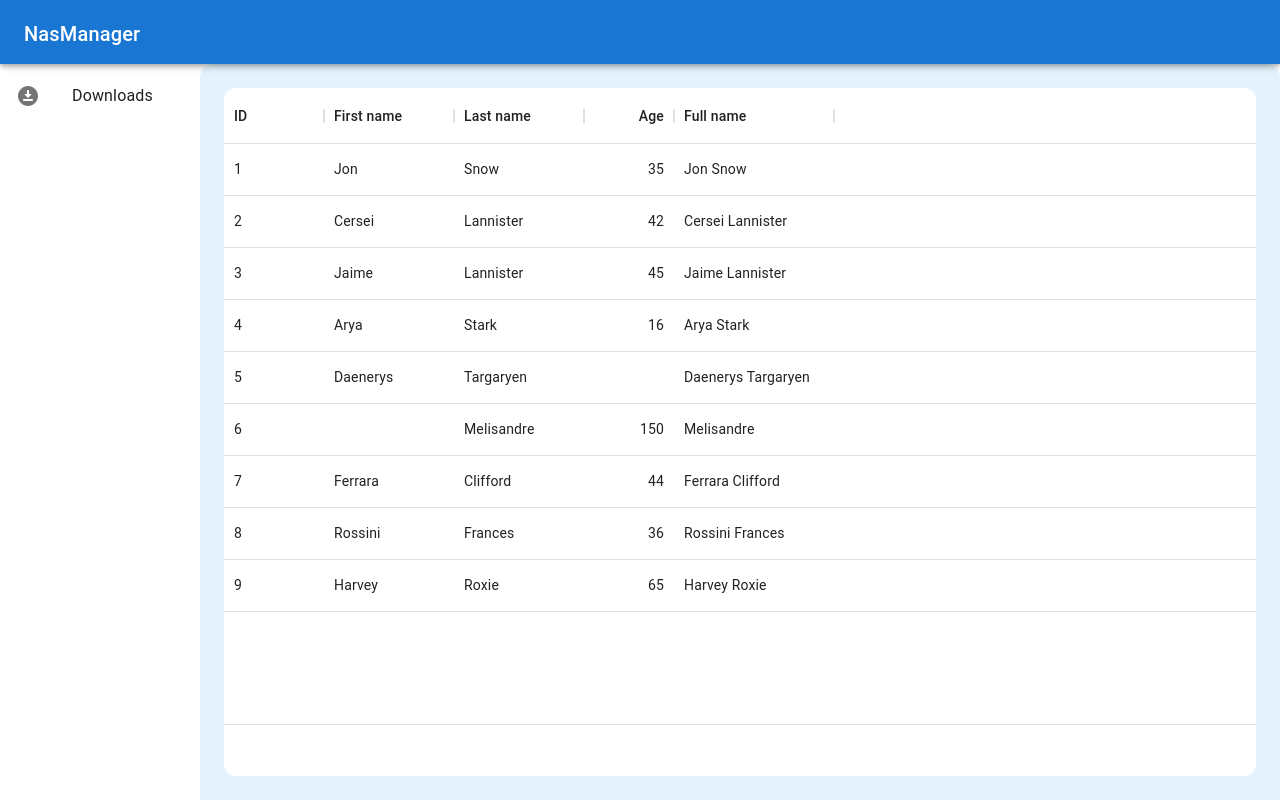
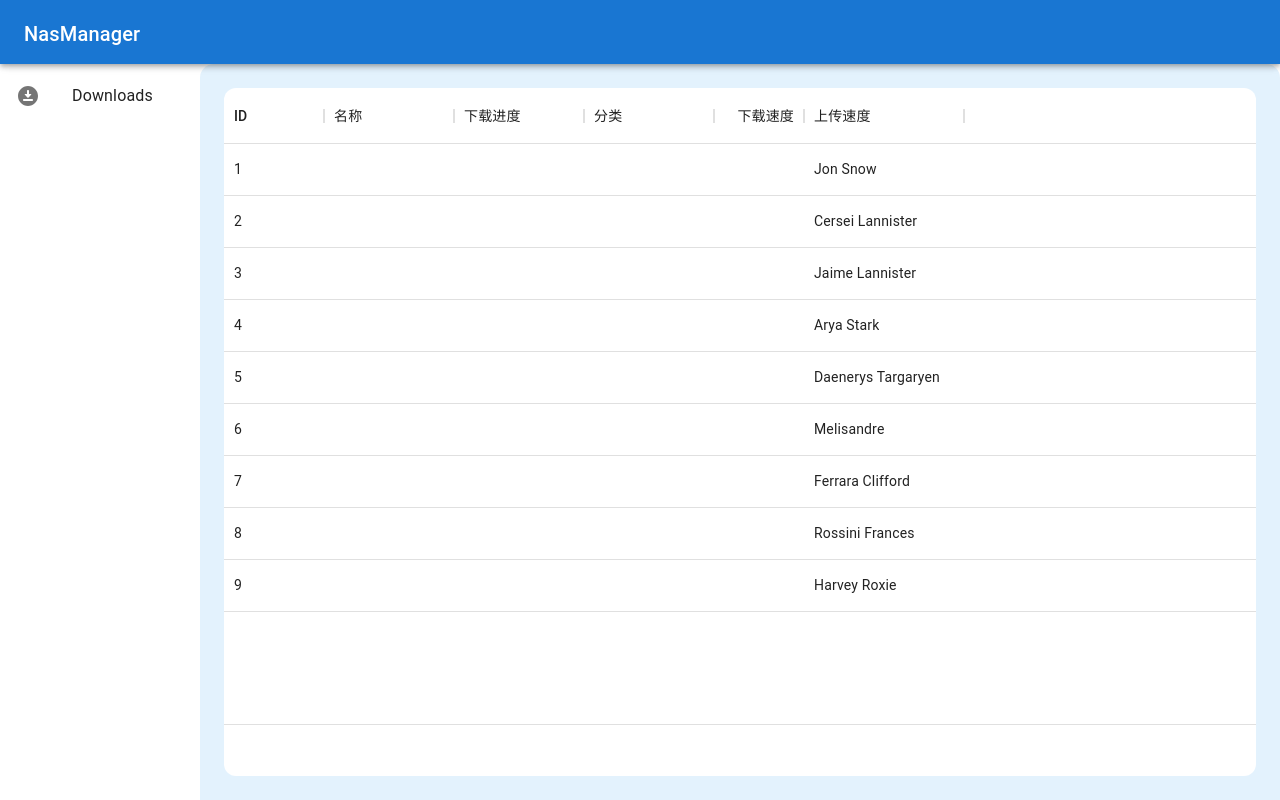
Before and after one commit to liberty8080/nas-manager-webclient-react, a React (Create React App) app: page / in a window 1280 px wide. Built offline with nearby package versions, Linux system fonts and the light colour scheme.

Commit message:
change some field

```diff
--- a/src/Pages/Downloads.tsx
+++ b/src/Pages/Downloads.tsx
@@ -6,17 +6,19 @@ export default function Downloads() {
 
     const columns: GridColDef[] = [
         {field: 'id', headerName: 'ID', minWidth: 70},
-        {field: 'firstName', headerName: 'First name', minWidth: 130},
-        {field: 'lastName', headerName: 'Last name', minWidth: 130},
+        {field: 'name', headerName: '名称', minWidth: 130},
+        {field: 'progress', headerName: '下载进度', minWidth: 130},
+        {field: 'category', headerName: '分类', minWidth: 130},
+
         {
-            field: 'age',
-            headerName: 'Age',
+            field: 'download_speed',
+            headerName: '下载速度',
             type: 'number',
             width: 90,
         },
         {
-            field: 'fullName',
-            headerName: 'Full name',
+            field: 'upload_speed',
+            headerName: '上传速度',
             description: 'This column has a value getter and is not sortable.',
             sortable: false,
             width: 160,
```
